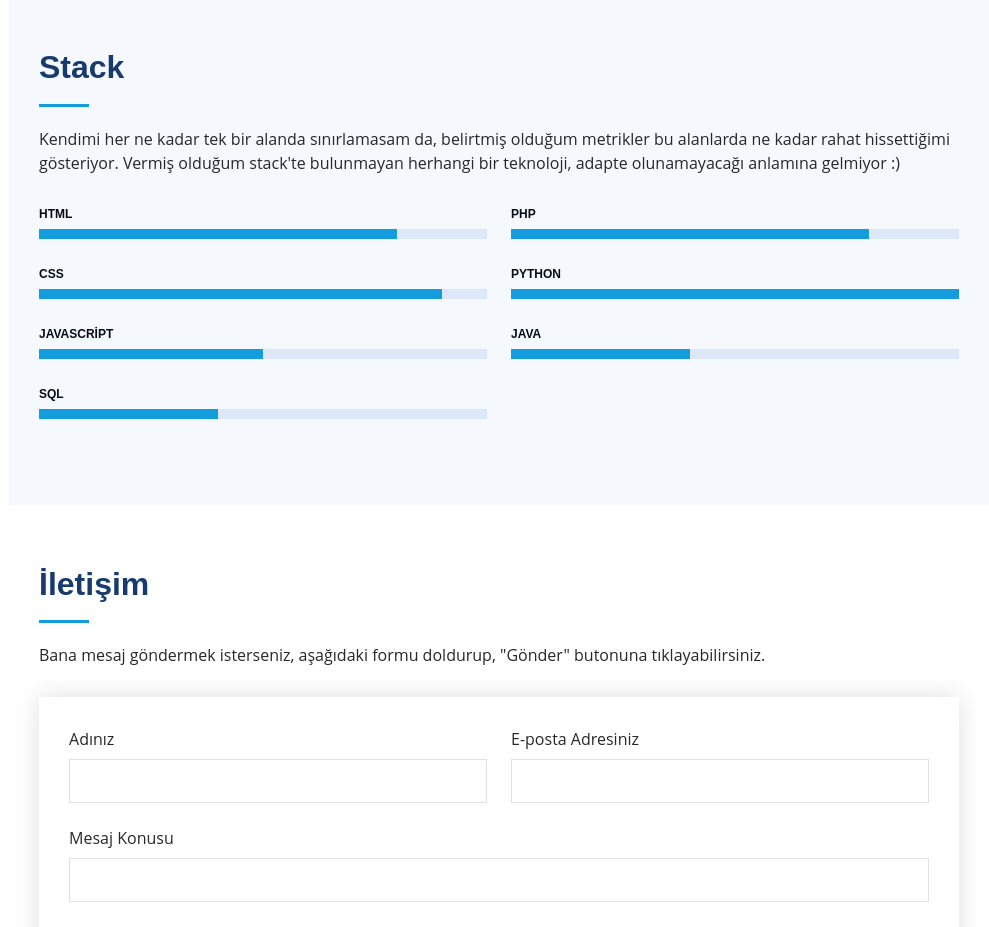
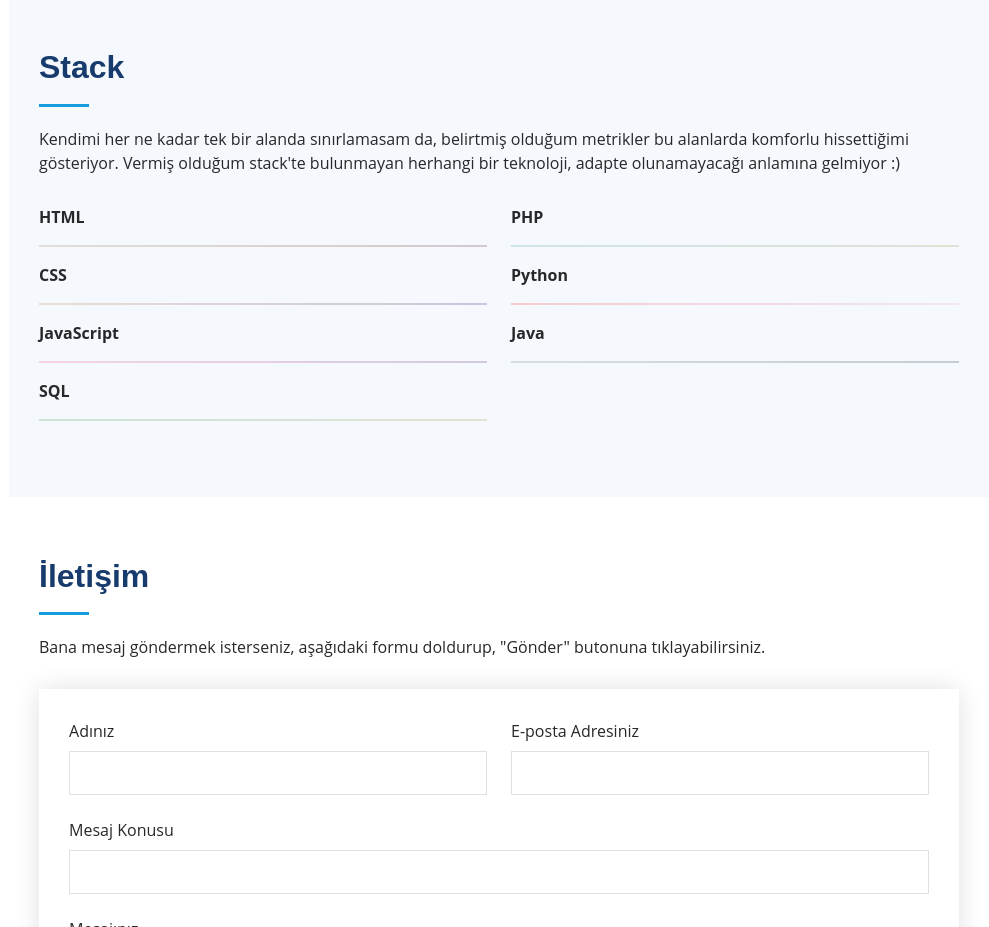
Before and after one commit to eges7/site.egeozeren, a plain HTML site: page index.html in a window 1280 px wide. Shown: the part 1400-2327 px from the top of the page, without its empty margins (291-1280 px from the left). Drawn offline with nearby package versions, Linux system fonts and the light colour scheme; some packages are replaced by stand-ins of ours; a script that the page names is missing.

Commit message:
feat: gradient hr

```diff
--- a/assets/css/style.css
+++ b/assets/css/style.css
@@ -69,6 +69,18 @@ h6 {
 /*--------------------------------------------------------------
 # Header
 --------------------------------------------------------------*/
+
+.skill {
+  display: block;
+  margin-bottom: 10px;
+  font-weight: bold;
+}
+
+.skill-line {
+  border: 0;
+  height: 2px;
+  width: 100%;
+}
 
 #particles-js {
   position: absolute;
--- a/index.html
+++ b/index.html
@@ -123,70 +123,35 @@
 
         <div class="section-title" data-aos="fade-down">
           <h2>Stack</h2>
-          <p>Kendimi her ne kadar tek bir alanda sınırlamasam da, belirtmiş olduğum metrikler bu alanlarda ne kadar rahat hissettiğimi gösteriyor. Vermiş olduğum stack'te bulunmayan herhangi bir teknoloji, adapte olunamayacağı anlamına gelmiyor :)</p>
+          <p>Kendimi her ne kadar tek bir alanda sınırlamasam da, belirtmiş olduğum metrikler bu alanlarda komforlu hissettiğimi gösteriyor. Vermiş olduğum stack'te bulunmayan herhangi bir teknoloji, adapte olunamayacağı anlamına gelmiyor :)</p>
         </div>
 
-        <div class="row skills-content">
+        <div class="row skills-content" data-aos="fade-up">
+          <div class="col-lg-6">
+              <span class="skill">HTML</span>
+              <hr class="skill-line" style="background: linear-gradient(to right, #a8925c, #6e393d);">
 
-          <div class="col-lg-6" data-aos="fade-up">
+              <span class="skill">CSS</span>
+              <hr class="skill-line" style="background: linear-gradient(to right, #c88b5e, #3d3173);">
 
-            <div class="progress">
-              <span class="skill">HTML <i class="val"></i></span>
-              <div class="progress-bar-wrap">
-                <div class="progress-bar" role="progressbar" aria-valuenow="80" aria-valuemin="0" aria-valuemax="100"></div>
-              </div>
-            </div>
+              <span class="skill">JavaScript</span>
+              <hr class="skill-line" style="background: linear-gradient(to right, #f56a98, #683a8e);">
 
-            <div class="progress">
-              <span class="skill">CSS <i class="val"></i></span>
-              <div class="progress-bar-wrap">
-                <div class="progress-bar" role="progressbar" aria-valuenow="90" aria-valuemin="0" aria-valuemax="100"></div>
-              </div>
-            </div>
-
-            <div class="progress">
-              <span class="skill">JavaScript <i class="val"></i></span>
-              <div class="progress-bar-wrap">
-                <div class="progress-bar" role="progressbar" aria-valuenow="50" aria-valuemin="0" aria-valuemax="100"></div>
-              </div>
-            </div>
-
-            <div class="progress">
-              <span class="skill">SQL <i class="val"></i></span>
-              <div class="progress-bar-wrap">
-                <div class="progress-bar" role="progressbar" aria-valuenow="40" aria-valuemin="0" aria-valuemax="100"></div>
-              </div>
-            </div>
-
-
+              <span class="skill">SQL</span>
+              <hr class="skill-line" style="background: linear-gradient(to right, #56a564, #a5a256);">
           </div>
 
-          <div class="col-lg-6" data-aos="fade-up" data-aos-delay="100">
+          <div class="col-lg-6">
+              <span class="skill">PHP</span>
+              <hr class="skill-line" style="background: linear-gradient(to right, #56a7a3, #a79e56);">
 
-            <div class="progress">
-              <span class="skill">PHP <i class="val"></i></span>
-              <div class="progress-bar-wrap">
-                <div class="progress-bar" role="progressbar" aria-valuenow="80" aria-valuemin="0" aria-valuemax="100"></div>
-              </div>
-            </div>
+              <span class="skill">Python</span>
+              <hr class="skill-line" style="background: linear-gradient(to right, #f54748, #e5b2cf);">
 
-            <div class="progress">
-              <span class="skill">Python <i class="val"></i></span>
-              <div class="progress-bar-wrap">
-                <div class="progress-bar" role="progressbar" aria-valuenow="100" aria-valuemin="0" aria-valuemax="100"></div>
-              </div>
-            </div>
-
-            <div class="progress">
-              <span class="skill">Java <i class="val"></i></span>
-              <div class="progress-bar-wrap">
-                <div class="progress-bar" role="progressbar" aria-valuenow="40" aria-valuemin="0" aria-valuemax="100"></div>
-              </div>
-            </div>
-
+              <span class="skill">Java</span>
+              <hr class="skill-line" style="background: linear-gradient(to right, #75928b, #364856);">
           </div>
-
-        </div>
+      </div>
 
       </div>
     </section><!-- End Skills Section -->
```
Also changed, not shown: en.html (+19 -54 lines).
